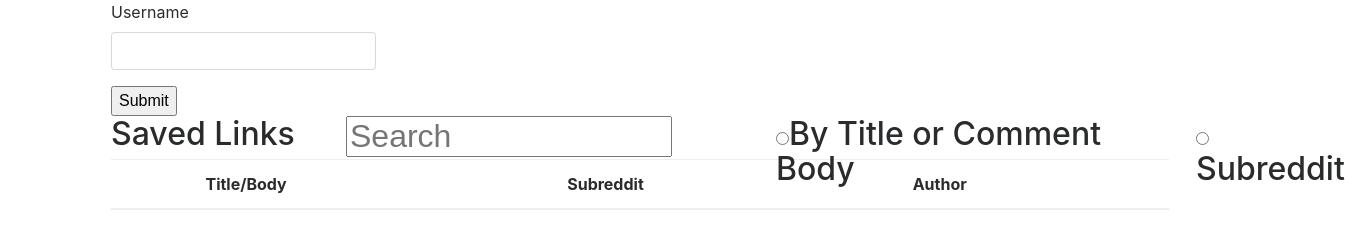
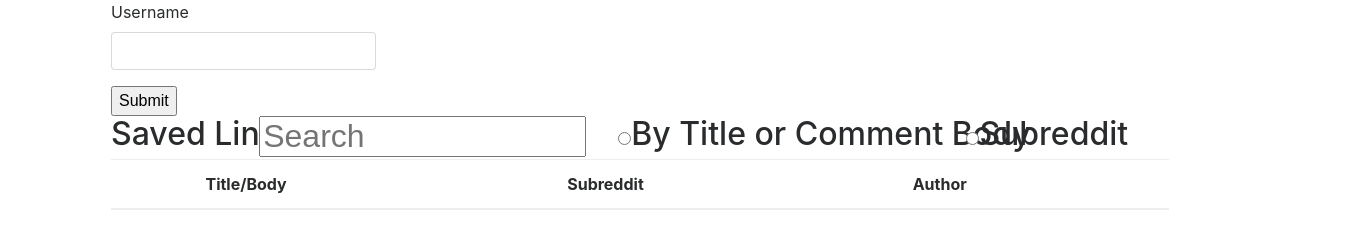
Before and after one commit to JonNicolosi/Saved-Link-Search-for-Reddit, a browser extension: page index.html in a window 1280 px wide. Shown: the whole page, 1345 px wide, since content can reach past the window. Drawn offline with Linux system fonts and the light colour scheme.

Commit message:
Fixed overlapping issue

```diff
--- a/style.css
+++ b/style.css
@@ -2,21 +2,21 @@
   position: absolute;
   margin: auto;
   width: 30%;
-  left: 250px;
+  left: 15%;
 }
 
 #bytitlecommentbody{
 
 position: absolute;
 margin: auto;
-left: 680px;
+left: 48%;
 
 }
 
 #bysubreddit{
   position: absolute;
   margin: auto;
-  left: 1100px;
+  left: 80%;
 
 
 }
```
